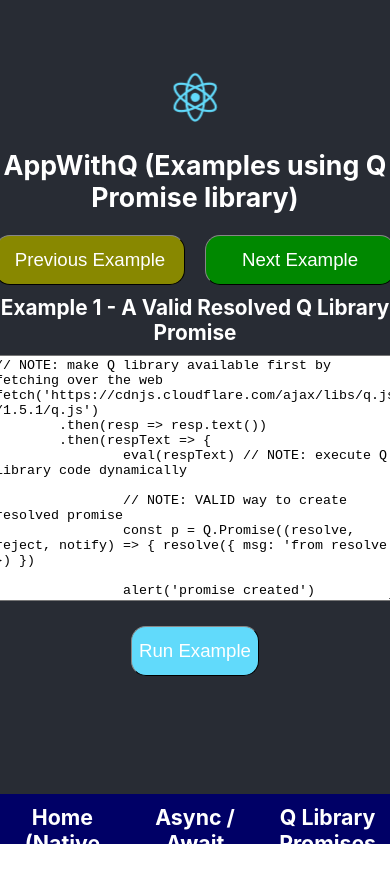
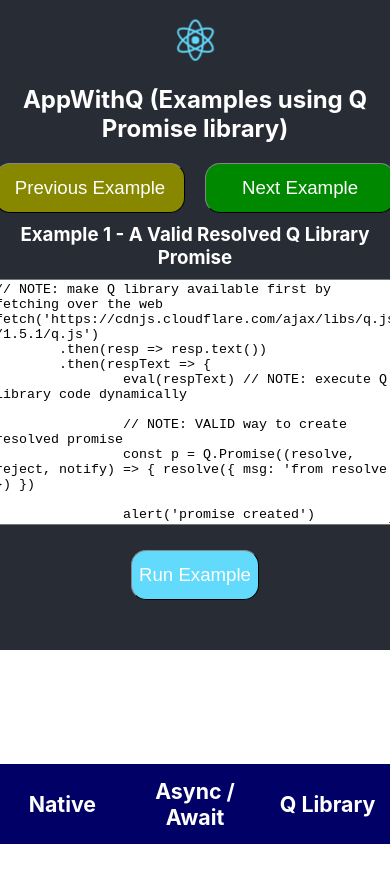
Before and after one commit to Wolven531/promise-tests, a React (Create React App) app: page /q in a window 390 px wide. After the commit the page ends 844 px from the top, so only its background shows below. Built offline with nearby package versions, Linux system fonts and the light colour scheme.

Commit message:
Fix navigation for mobile

```diff
--- a/src/App.css
+++ b/src/App.css
@@ -4,7 +4,8 @@
 
 .app-logo {
 	animation: app-logo-spin infinite 20s linear;
-	height: 15vmin;
+	height: 50px;
+	margin-top: 15px;
 	pointer-events: none;
 }
 
@@ -14,13 +15,19 @@
 	color: #fff;
 	display: flex;
 	flex-direction: column;
-	font-size: calc(10px + 2vmin);
 	justify-content: center;
-	min-height: calc(100vh - 50px);
 }
 
 .app-link {
 	color: #61dafb;
+}
+
+#root nav {
+	bottom: 0;
+	height: 80px;
+	left: 0;
+	position: absolute;
+	right: 0;
 }
 
 #root nav ul {
@@ -29,7 +36,7 @@
 	display: flex;
 	flex-direction: row;
 	flex-wrap: nowrap;
-	height: 50px;
+	height: 100%;
 	justify-content: space-between;
 	list-style-type: none;
 	margin: 0;
@@ -51,10 +58,12 @@
 
 #root nav ul li a,
 #root nav ul li a:visited {
+	align-items: center;
 	bottom: 0;
 	color: #fff;
+	display: flex;
+	justify-content: center;
 	left: 0;
-	padding-top: 10px;
 	position: absolute;
 	right: 0;
 	text-decoration: none;
--- a/src/index.tsx
+++ b/src/index.tsx
@@ -25,13 +25,13 @@
 		<nav>
 			<ul>
 				<li>
-					<Link to="/">Home (Native Promises)</Link>
+					<Link to="/">Native</Link>
 				</li>
 				<li>
-					<Link to="/async">Async / Await Promises</Link>
+					<Link to="/async">Async / Await</Link>
 				</li>
 				<li>
-					<Link to="/q">Q Library Promises</Link>
+					<Link to="/q">Q Library</Link>
 				</li>
 			</ul>
 		</nav>
```
